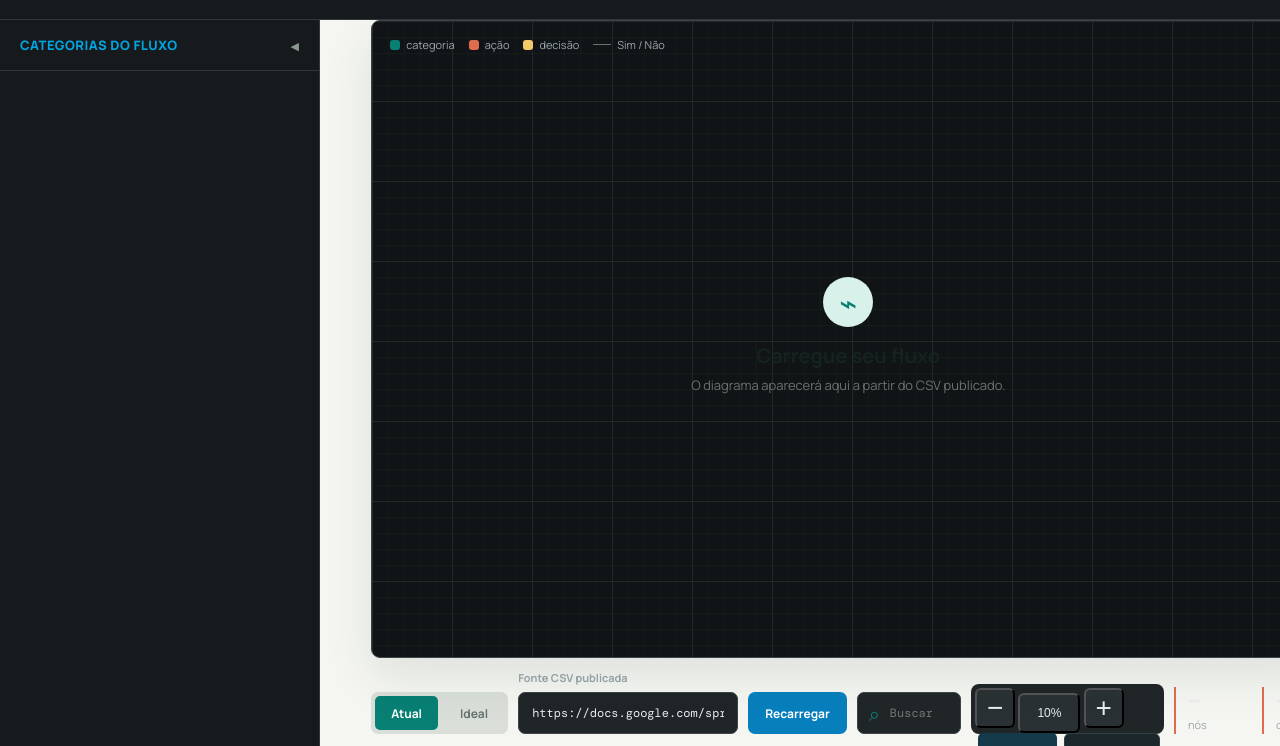
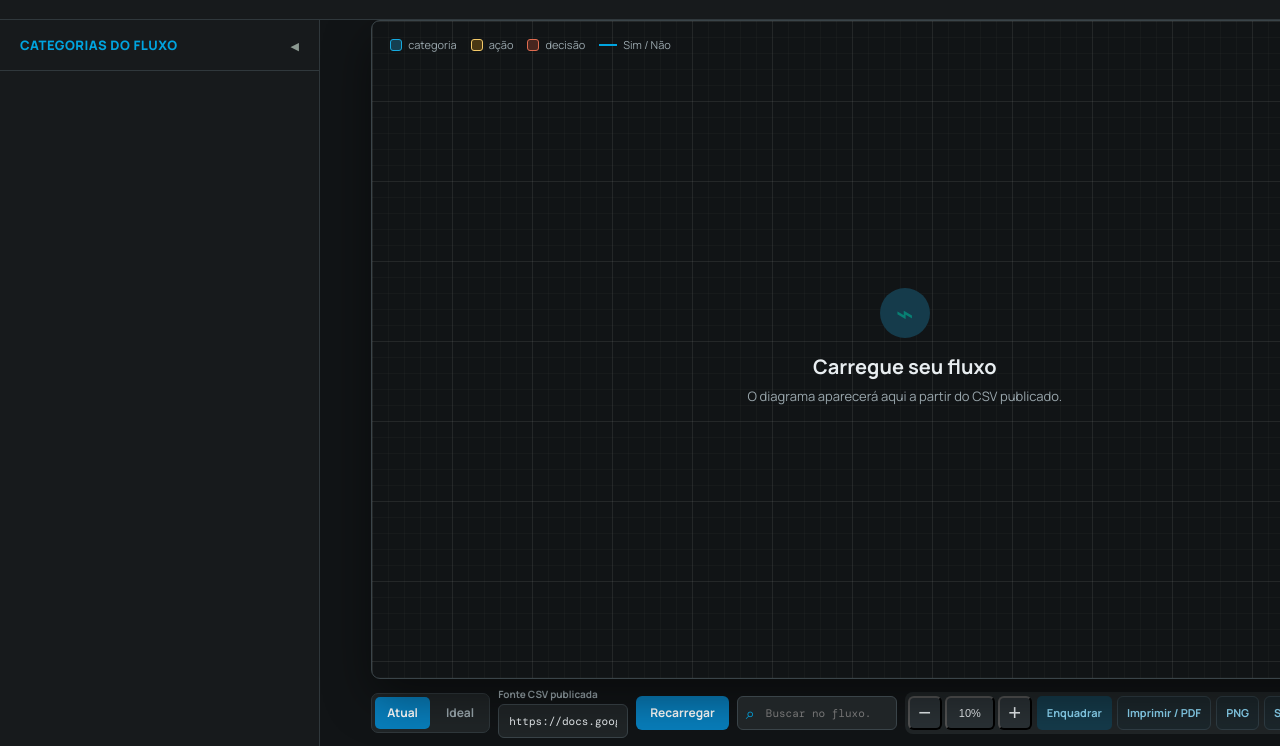
Before and after one commit to jv-nogueira/fluxograma-de-negocio-plurismidia, a website: page index.html in a window 1280 px wide. Shown: the part 54-800 px from the top of the page. Drawn offline with nearby package versions, Linux system fonts and the light colour scheme; no server answers.

Commit message:
Resolve quebra de layout e modo escuro

```diff
--- a/styles.css
+++ b/styles.css
@@ -1,14 +1,14 @@
 :root {
-  --ink: #15231f;
-  --muted: #68736e;
-  --paper: #f5f6f1;
-  --panel: #ffffff;
-  --line: #d9dfd8;
+  --ink: #e8edf0;
+  --muted: #9aa7ad;
+  --paper: #111416;
+  --panel: #171a1c;
+  --line: #30383c;
   --teal: #087f73;
-  --teal-soft: #d9f1eb;
+  --teal-soft: #153b4b;
   --coral: #e06c50;
   --yellow: #f3c969;
-  --shadow: 0 18px 48px rgba(23, 52, 43, 0.1);
+  --shadow: 0 18px 48px rgba(0, 0, 0, 0.45);
 }
 * {
   box-sizing: border-box;
@@ -86,24 +86,29 @@ body {
 }
 .controls {
   display: flex;
-  align-items: flex-end;
-  gap: 10px;
-  padding: 12px 0;
+  align-items: center;
+  flex-wrap: nowrap;
+  gap: 8px;
+  padding: 8px 0;
   flex-shrink: 0;
+  overflow-x: auto;
+  overflow-y: hidden;
 }
 .mode-toggle {
   display: flex;
-  gap: 6px;
-  background: var(--line);
+  gap: 4px;
+  background: #202527;
+  border: 1px solid #30383c;
   border-radius: 7px;
-  padding: 4px;
+  padding: 3px;
+  flex-shrink: 0;
 }
 .mode-btn {
-  height: 34px;
+  height: 32px;
   border: 0;
   border-radius: 5px;
-  padding: 0 16px;
-  color: var(--muted);
+  padding: 0 12px;
+  color: #9aa7ad;
   background: transparent;
   font:
     700 12px Manrope,
@@ -113,105 +118,115 @@ body {
   transition: all 0.15s;
 }
 .mode-btn:hover {
-  color: var(--ink);
-  background: var(--panel);
+  color: #e8edf0;
+  background: rgba(255, 255, 255, 0.08);
 }
 .mode-btn.active {
   color: #fff;
-  background: var(--teal);
+  background: #087fbd;
 }
 .url-field {
-  flex: 1;
-  min-width: 220px;
+  flex: 0.7 1 160px;
+  min-width: 130px;
+  max-width: 230px;
 }
 .url-field span {
   display: block;
-  margin-bottom: 7px;
-  color: var(--muted);
-  font-size: 11px;
+  margin-bottom: 3px;
+  color: #9aa7ad;
+  font-size: 10px;
   font-weight: 700;
+  white-space: nowrap;
+  overflow: hidden;
+  text-overflow: ellipsis;
 }
 .url-field input,
 .search-field input {
   width: 100%;
-  height: 42px;
-  padding: 0 13px;
-  border: 1px solid var(--line);
-  border-radius: 7px;
-  color: var(--ink);
-  background: var(--panel);
+  height: 34px;
+  padding: 0 10px;
+  border: 1px solid #30383c;
+  border-radius: 6px;
+  color: #e8edf0;
+  background: #171a1c;
   font:
-    12px "DM Mono",
+    11px "DM Mono",
     monospace;
   outline: none;
 }
 .url-field input:focus,
 .search-field input:focus {
-  border-color: var(--teal);
-  box-shadow: 0 0 0 3px var(--teal-soft);
+  border-color: #00a4df;
+  box-shadow: 0 0 0 2px rgba(0, 164, 223, 0.25);
 }
 .primary {
-  height: 42px;
+  height: 34px;
   border: 0;
-  border-radius: 7px;
-  padding: 0 17px;
+  border-radius: 6px;
+  padding: 0 14px;
   color: #fff;
-  background: var(--ink);
+  background: #087fbd;
   font:
     700 12px Manrope,
     sans-serif;
   cursor: pointer;
   white-space: nowrap;
+  flex-shrink: 0;
 }
 .primary:hover {
-  background: var(--teal);
+  background: #0b9edb;
 }
 .fit-button {
   height: 34px;
   border: 0;
   border-radius: 5px;
-  padding: 0 10px;
-  color: var(--teal);
-  background: var(--teal-soft);
+  padding: 0 9px;
+  color: #8bd6f4;
+  background: #153b4b;
   font:
     700 11px Manrope,
     sans-serif;
   cursor: pointer;
   white-space: nowrap;
+  flex-shrink: 0;
 }
 .search-field {
   display: flex;
   align-items: center;
-  width: 190px;
+  width: 160px;
+  flex-shrink: 0;
   position: relative;
 }
 .search-field span {
   position: absolute;
-  left: 12px;
+  left: 9px;
   z-index: 1;
-  color: var(--teal);
-  font-size: 20px;
+  color: #00a4df;
+  font-size: 16px;
 }
 .search-field input {
-  padding-left: 32px;
+  padding-left: 28px;
 }
 .stats {
   display: flex;
-  gap: 26px;
+  gap: 14px;
   margin-left: auto;
+  flex-shrink: 0;
 }
 .stats div {
-  min-width: 62px;
+  min-width: 48px;
   border-left: 2px solid var(--coral);
-  padding-left: 12px;
+  padding-left: 8px;
 }
 .stats strong {
   display: block;
-  font-size: 25px;
+  font-size: 20px;
   line-height: 1;
+  color: #e8edf0;
+  font-weight: 800;
 }
 .stats span {
-  color: var(--muted);
+  color: #9aa7ad;
   font-size: 11px;
 }
 .diagram-shell {
@@ -243,21 +258,29 @@ body {
 }
 .swatch {
   display: inline-block;
-  width: 10px;
-  height: 10px;
+  width: 12px;
+  height: 12px;
   border-radius: 3px;
-  background: var(--teal);
+  background: #153f50;
+  border: 1.5px solid #16a9df;
+  box-sizing: border-box;
+}
+.swatch.root {
+  background: #153f50;
+  border: 1.5px solid #16a9df;
+}
+.swatch.action {
+  background: #4a3814;
+  border: 1.5px solid #f3c969;
 }
 .swatch.question {
-  background: var(--yellow);
-}
-.swatch.action {
-  background: var(--coral);
+  background: #48261f;
+  border: 1.5px solid #e06c50;
 }
 .line-swatch {
   width: 18px;
-  height: 1px;
-  background: var(--muted);
+  height: 2px;
+  background: #00a4df;
 }
 .canvas-wrap {
   height: 100%;
@@ -434,24 +457,6 @@ body {
   transform: translate(-50%, 0);
 }
 @media (max-width: 850px) {
-  .controls {
-    align-items: stretch;
-    flex-wrap: wrap;
-  }
-  .mode-toggle {
-    flex-basis: 100%;
-    justify-content: center;
-  }
-  .url-field {
-    flex-basis: 100%;
-  }
-  .search-field {
-    flex: 1;
-    width: auto;
-  }
-  .view-actions {
-    margin-left: auto;
-  }
   .stats {
     display: none;
   }
@@ -464,63 +469,49 @@ body {
   .status {
     font-size: 9px;
   }
-  .workspace {
-    padding: 0 15px;
-  }
-  .primary {
-    flex: 1;
-  }
-  .search-field {
-    flex-basis: 100%;
-  }
-  .view-actions {
-    margin-left: 0;
-  }
   .legend {
     max-width: 270px;
   }
-  .details {
-    top: 75px;
-    right: 12px;
-    width: calc(100vw - 24px);
-  }
 }
 .view-actions {
-  height: 50px;
+  display: flex;
+  align-items: center;
+  height: 42px;
   gap: 3px;
-  padding: 4px;
+  padding: 3px;
   border-radius: 8px;
+  flex-shrink: 0;
 }
 .icon-button,
 .zoom-label {
-  height: 40px;
-  min-width: 40px;
+  height: 34px;
+  min-width: 34px;
   border-radius: 6px;
   background: #2a3135;
 }
 .icon-button {
-  font-size: 28px;
+  font-size: 22px;
   line-height: 1;
 }
 .icon-button:hover,
 .zoom-label:hover {
-  color: var(--teal);
-  background: var(--teal-soft);
+  color: #00a4df;
+  background: #153b4b;
 }
 .zoom-label {
-  min-width: 62px;
-  padding: 0 7px;
-  font-size: 12px;
+  min-width: 50px;
+  padding: 0 5px;
+  font-size: 11px;
   cursor: pointer;
 }
 .zoom-input {
-  width: 56px;
-  height: 32px;
+  width: 48px;
+  height: 28px;
   border: 0;
   border-radius: 4px;
   text-align: center;
   font:
-    500 12px "DM Mono",
+    500 11px "DM Mono",
     monospace;
   color: #e8edf0;
   background: #1a1e21;
@@ -532,9 +523,9 @@ body {
   margin: 0;
 }
 .fit-button {
-  height: 40px;
-  margin-left: 3px;
-  padding: 0 12px;
+  height: 34px;
+  margin-left: 2px;
+  padding: 0 10px;
 }
 .node text {
   font-size: 13px;
@@ -872,8 +863,8 @@ body {
 
 .print-button,
 .export-button {
-  height: 40px;
-  padding: 0 10px;
+  height: 34px;
+  padding: 0 9px;
   background: #1c272c;
   color: #8bd6f4;
   border: 1px solid #303e45;
```
